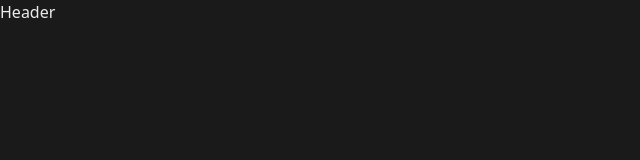
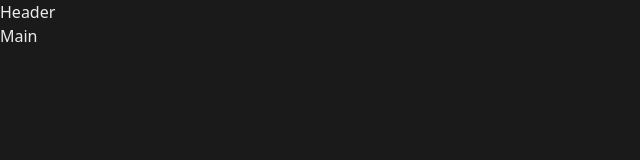
Before and after one commit to Scottsdaaale/portfolio-v2, a Next.js app: page / in a window 1280 px wide. Shown: the top 160 px of the page, without its empty margins (0-640 px from the left). Built offline with nearby package versions, Linux system fonts and the light colour scheme.

Commit message:
added Main

```diff
--- a/app/page.js
+++ b/app/page.js
@@ -1,9 +1,10 @@
 import Image from "next/image";
+import Main from "./components/routes/dev/Main";
 
 export default function Home() {
   return (
     <div>
-
+      <Main/>
     </div>
   );
 }
```
